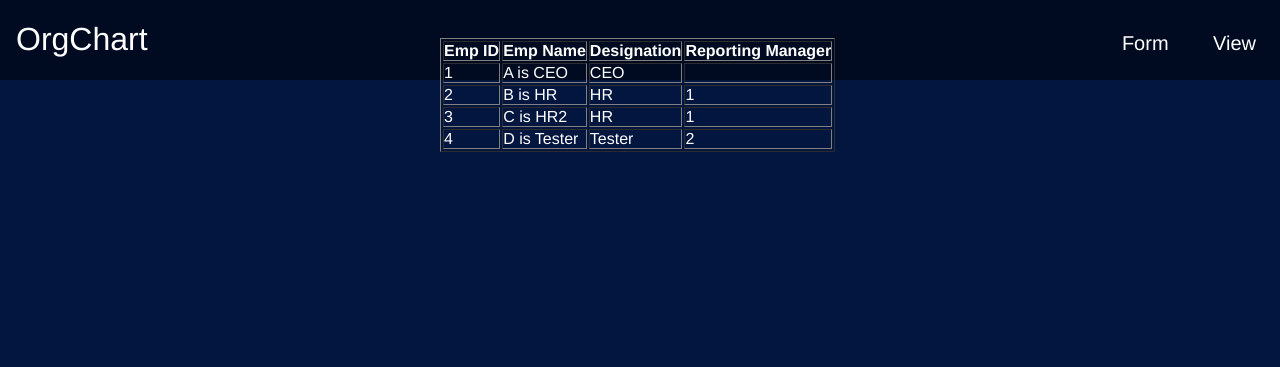
After one commit to introvertkernel/OrganizationChart, a PHP site: page /table.php in a window 1280 px wide. The commit adds this page. Shown: the top 367 px of the page. Run offline with PHP 8.4, Linux system fonts and the light colour scheme; data comes from the database, SQL or seed files in the repository.

Commit message:
OK. View is added Table is working partially Styling is needed.

```diff
--- a/index.php
+++ b/index.php
@@ -19,8 +19,8 @@
       <h1>OrgChart</h1>
       <nav>
         <ul>
-          <li><a href="index.html">Form</a></li>
-          <li><a href="view.html">View</a></li>
+          <li><a href="index.php">Form</a></li>
+          <li><a href="view.php">View</a></li>
         </ul>
       </nav>
 
--- a/main.css
+++ b/main.css
@@ -12,7 +12,7 @@
   }
 
   header{
-    background: #07276b;
+    background: #000b22;
     margin: 0 auto;
     padding: 0 1em 0 1em !important;
     margin: 0 !important;
--- /dev/null
+++ b/table.php
@@ -0,0 +1,52 @@
+<<!DOCTYPE html>
+<html>
+<head>
+    <meta charset="utf-8" />
+    <meta http-equiv="X-UA-Compatible" content="IE=edge">
+    <title>Tableview|OrgChart</title>
+    <meta name="viewport" content="width=device-width, initial-scale=1">
+    <link rel="stylesheet" type="text/css" media="screen" href="main.css" />
+    <script src="main.js"></script>
+</head>
+<body>
+
+<header>
+    <div id="navbar">
+      <h1>OrgChart</h1>
+      <nav>
+        <ul>
+          <li><a href="index.php">Form</a></li>
+          <li><a href="view.php">View</a></li>
+        </ul>
+      </nav>
+
+    </div>
+  </header>
+  <div class="body-content module">
+
+        <?php
+        $connection = mysqli_connect('localhost','root','','EmpData'); //The Blank string is the password
+        // mysql_select_db('hrmwaitrose');
+
+        $query = "SELECT * FROM Employee"; //You don't need a ; like you do in SQL
+        $result = mysqli_query($connection, $query);
+
+        echo "<table border='1'>
+                <tr>
+                <th>Emp ID</th>
+                <th>Emp Name</th>
+                <th>Designation</th>
+                <th>Reporting Manager</th>
+                </tr>"; // start a table tag in the HTML
+
+        while($row = mysqli_fetch_array($result)){   //Creates a loop to loop through results
+        echo "<tr><td>" . $row['emp_id'] . "</td><td>" . $row['emp_name'] . "</td><td>" . $row['emp_designation'] . "</td><td>" . $row['report_manager_id'] . "</td>    </tr>";  //$row['index'] the index here is a field name
+        }
+
+        echo "</table>"; //Close the table in HTML
+
+        $connection->close();
+        ?>
+    </div>
+</body>
+</html>
```
Also changed, not shown: find.php (+4 -4 lines), list.php (added, +49 -0 lines), view.php (renamed from view.html, +6 -2 lines).
